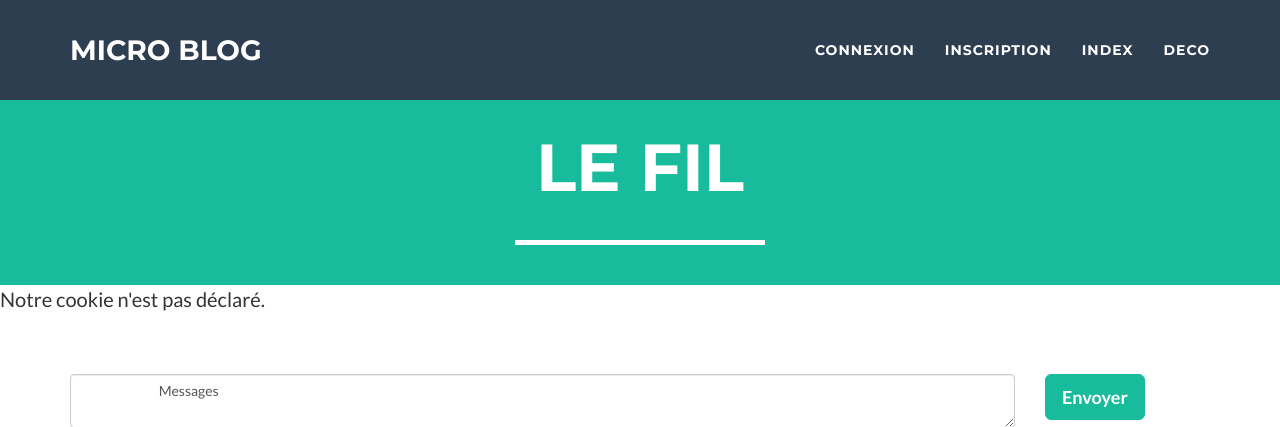
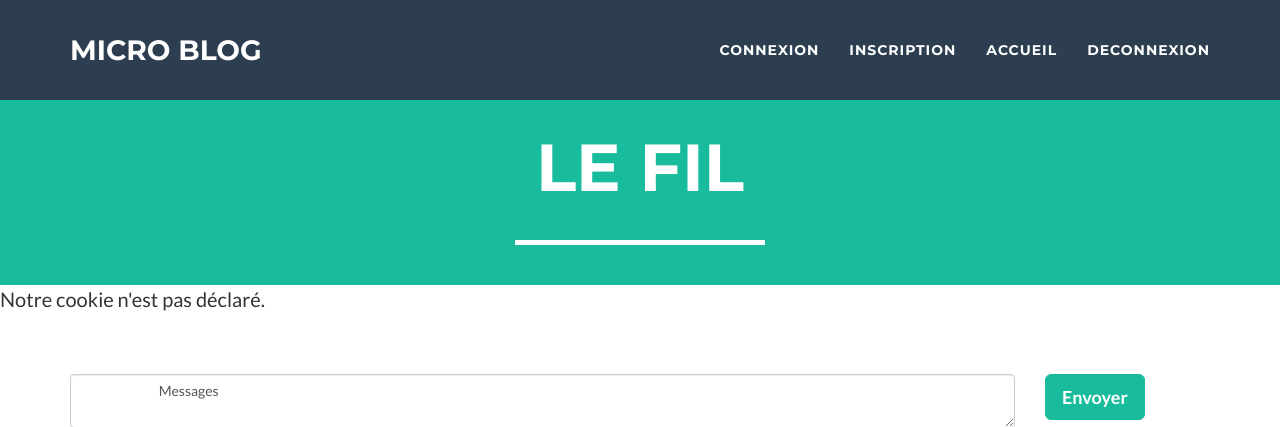
Before and after one commit to ArnaudBaugard/PHP, a PHP site: page / in a window 1280 px wide. Shown: the top 427 px of the page. Run offline with PHP 8.4, Linux system fonts and the light colour scheme; data that the repository does not hold is empty; some libraries are stand-ins or nearby versions.

Commit message:
Modification des titres du menu

```diff
--- a/includes/haut.inc.php
+++ b/includes/haut.inc.php
@@ -51,10 +51,10 @@
                         <a href="inscription.php">Inscription</a>
                         </li>
                         <li class="page-scroll">
-                        <a href="index.php">Index</a>
+                        <a href="index.php">Accueil</a>
                         </li>
                         <li class="page-scroll">
-                        <a href="includes/deco.php">Deco</a>
+                        <a href="includes/deco.php">Deconnexion</a>
                         </li>
                 </ul>
             </div>
```
